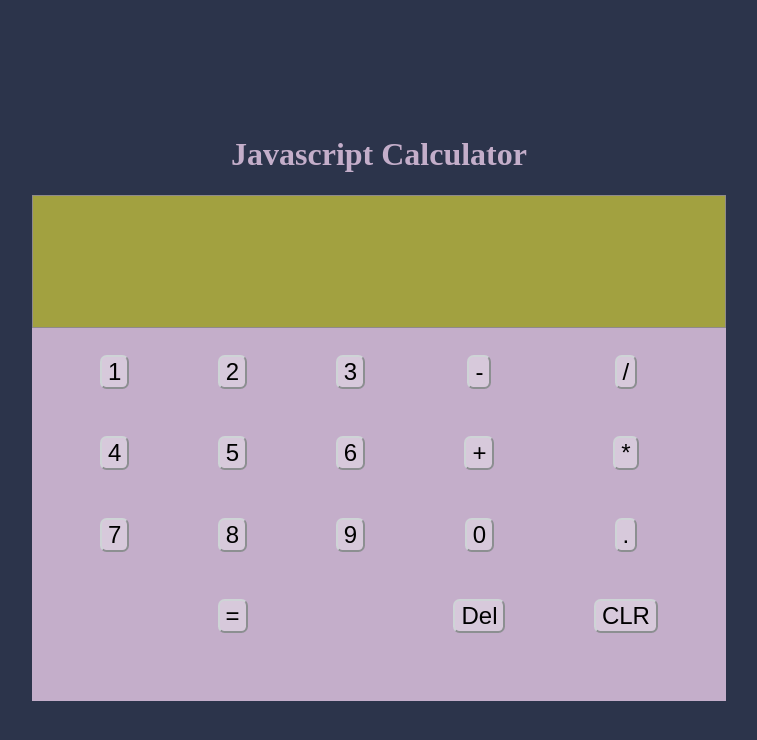
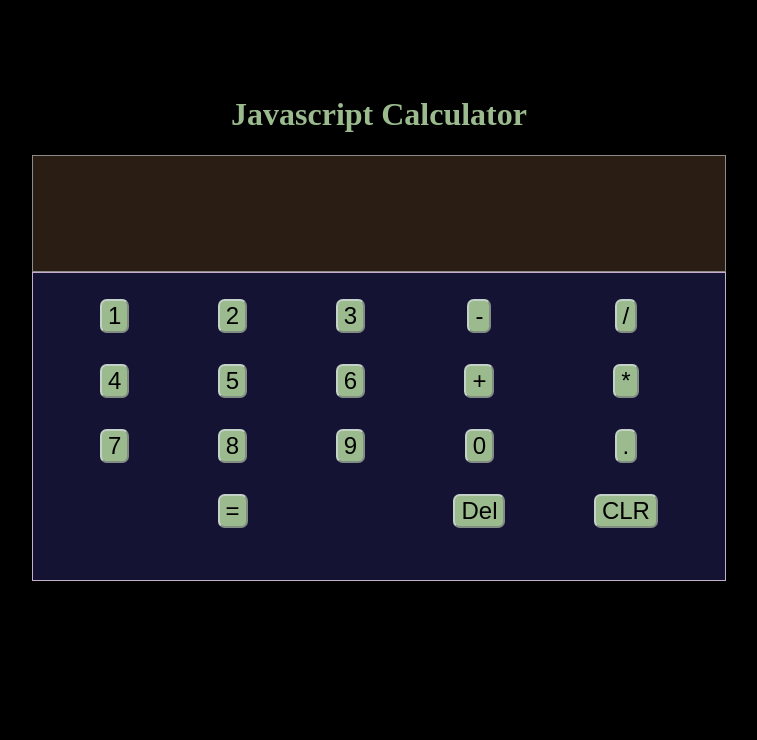
Before and after one commit to ikraamg/Calculator, a plain HTML site: page index.html in a window 1280 px wide. Shown: the whole page, without its empty margins (269-1026 px from the left). Drawn offline with Linux system fonts and the light colour scheme.

Commit message:
changed color scheme

```diff
--- a/index.html
+++ b/index.html
@@ -7,7 +7,7 @@
     <title>Calculator</title>
   </head>
   <body>
-    <h1>Javascript Calculator</h1>
+    <h1 id="header">Javascript Calculator</h1>
     <div id="screen"></div>
     <div id="container">
       <div id="buttonClear"><button>CLR</button></div>
--- a/style.css
+++ b/style.css
@@ -3,20 +3,23 @@ body {
   display: flex;
   flex-direction: column;
   width: 100%;
-  height: 100vh;
+  height: 80vh;
   align-items: center;
   justify-content: center;
   font-size: 100%;
-  background-color: #2C344B;
-  color: #C4AECA;
+  background-color: #000000;
+  color: #9BBB8F;
 }
 
+#header{
+  /* width: 50%; */
+}
 #screen {
-  color: black;
+  color: #DF8218;
   width: 50%;
   height: 10%;
   border: 1px rgb(143, 138, 138) solid;
-  background-color: #A2A140;
+  background-color: #2A1D13;
   /* position: fixed; */
   padding: 2%;
   /* margin-left: calc(50vw - 60vh); */
@@ -33,7 +36,7 @@ body {
   column-gap: 1%;
   row-gap: 2%;
   border: 1px #C4AECA solid;
-  background-color: #C4AECA;
+  background-color: #151333;
   /* width: 100vh; */
   /* position: fixed; */
   /* margin-left: calc(50vw - 60vh); */
@@ -51,16 +54,16 @@ button {
 
   font-size: 150%;
   width: 100%;
-  background-color: rgba(255, 255, 255, 0.335);
+  background-color: #9BBB8F;
   border-radius: 5pt;
   outline: none;
   border-color: rgba(205, 214, 213, 0.822);
 }
 button:hover {
-  background-color: rgb(246, 156, 53);
+  background-color: #DF8218;
 }
 .operator button:hover {
-  background-color: rgb(246, 156, 53);
+  background-color:#DF8218;
 }
 
 .operator button {
```
